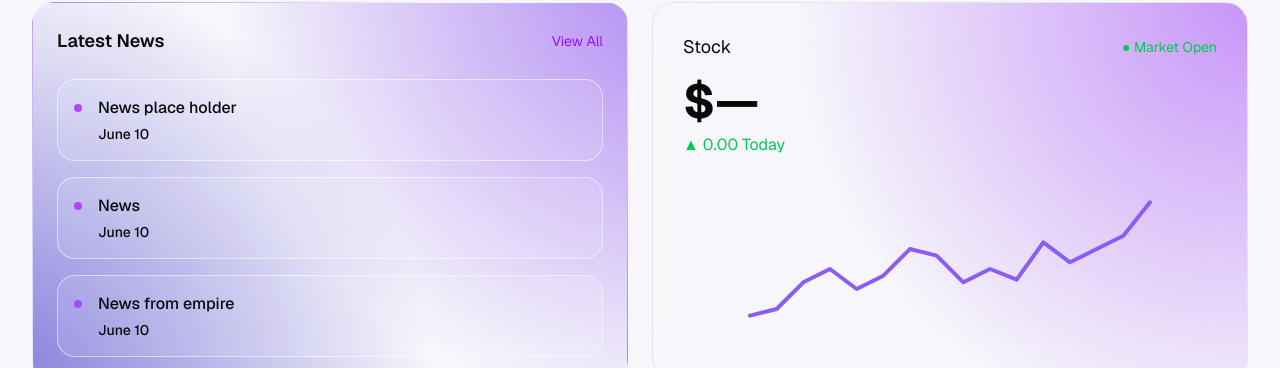
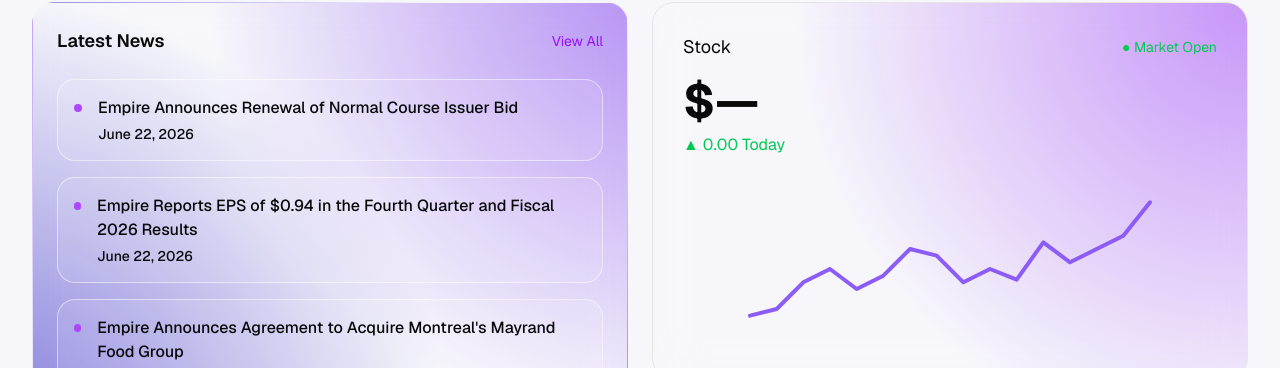
Before and after one commit to ZVSob/mini-project-D, a Next.js app: page / in a window 1280 px wide. Shown: the part 584-952 px from the top of the page. Built offline with nearby package versions, Linux system fonts and the light colour scheme; no server answers.

Commit message:
News section updated

```diff
--- a/app/page.tsx
+++ b/app/page.tsx
@@ -199,9 +199,9 @@
         </div>
         <div className="space-y-4">
           {[
-            "News place holder",
-            "News",
-            "News from empire",
+            "Empire Announces Renewal of Normal Course Issuer Bid",
+            "Empire Reports EPS of $0.94 in the Fourth Quarter and Fiscal 2026 Results",
+            "Empire Announces Agreement to Acquire Montreal's Mayrand Food Group",
           ].map((news,index) => (
             <div key={index}
             className="flex item-start gap-4
@@ -222,7 +222,7 @@
               </h3>
 
             <p className="mt-1 text-sm ">
-              June 10
+              June 22, 2026
             </p>
         </div>
         </div>
```
